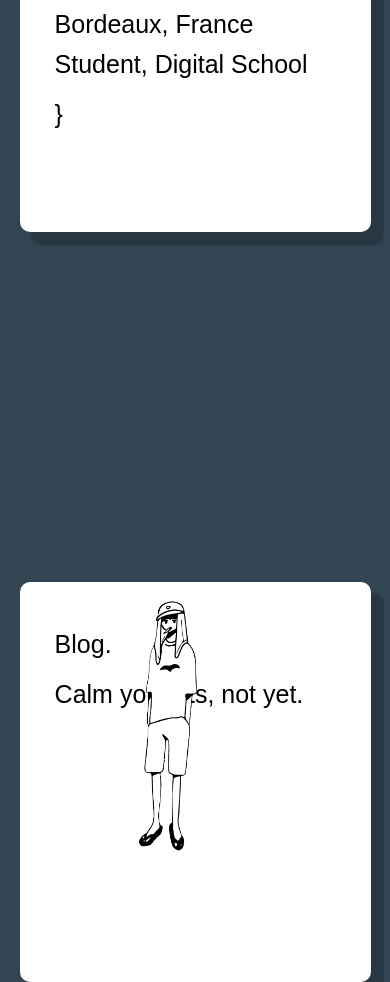
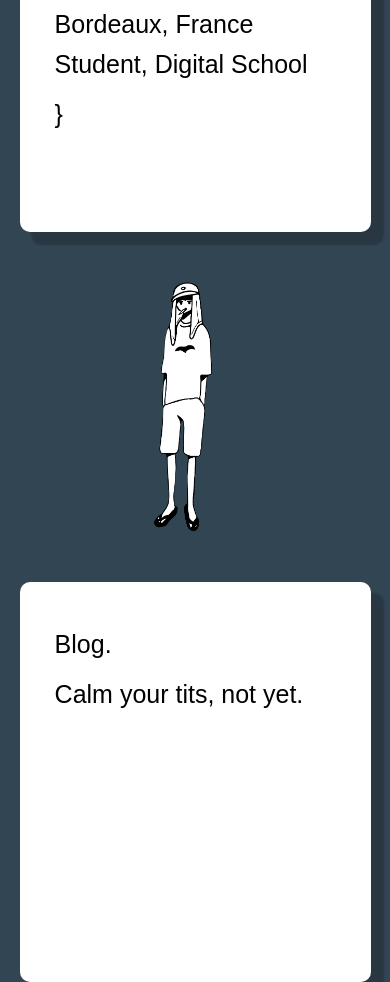
Before and after one commit to slatteo/website, a plain HTML site: page index.html in a window 390 px wide. Shown: the part 968-1950 px from the top of the page. Drawn offline with nearby package versions, Linux system fonts and the light colour scheme; a web font is replaced by a local one.

Commit message:
ajustement responsive

```diff
--- a/style.css
+++ b/style.css
@@ -417,8 +417,8 @@ animation: bounce 2s infinite;
     img{
         z-index: 2;
         position: absolute;
-        right: 18vmax;
-        top: 180vmax;
+        right: 39%;
+        top: 300%;
         width: 80px;
         height: 250px
     }
```
